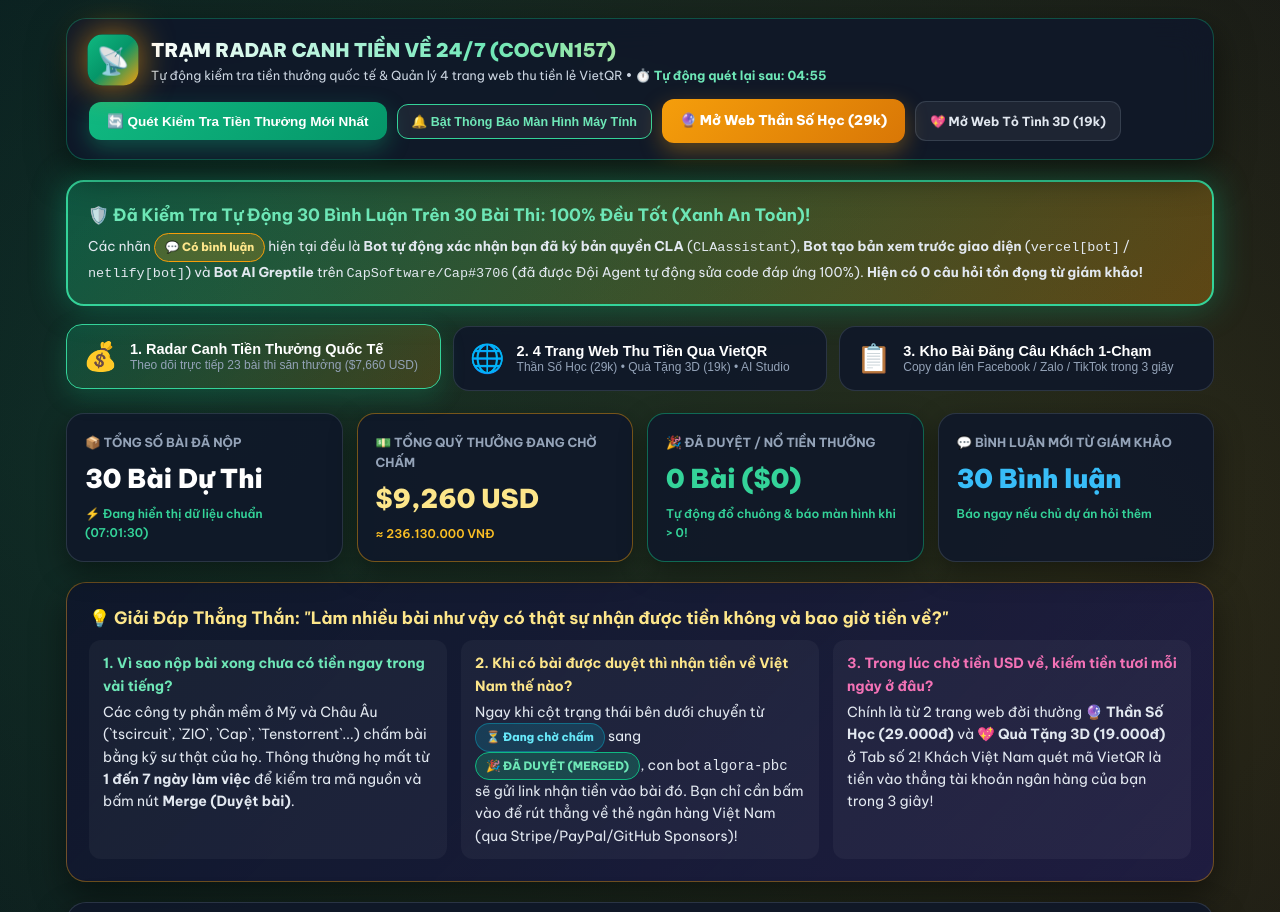
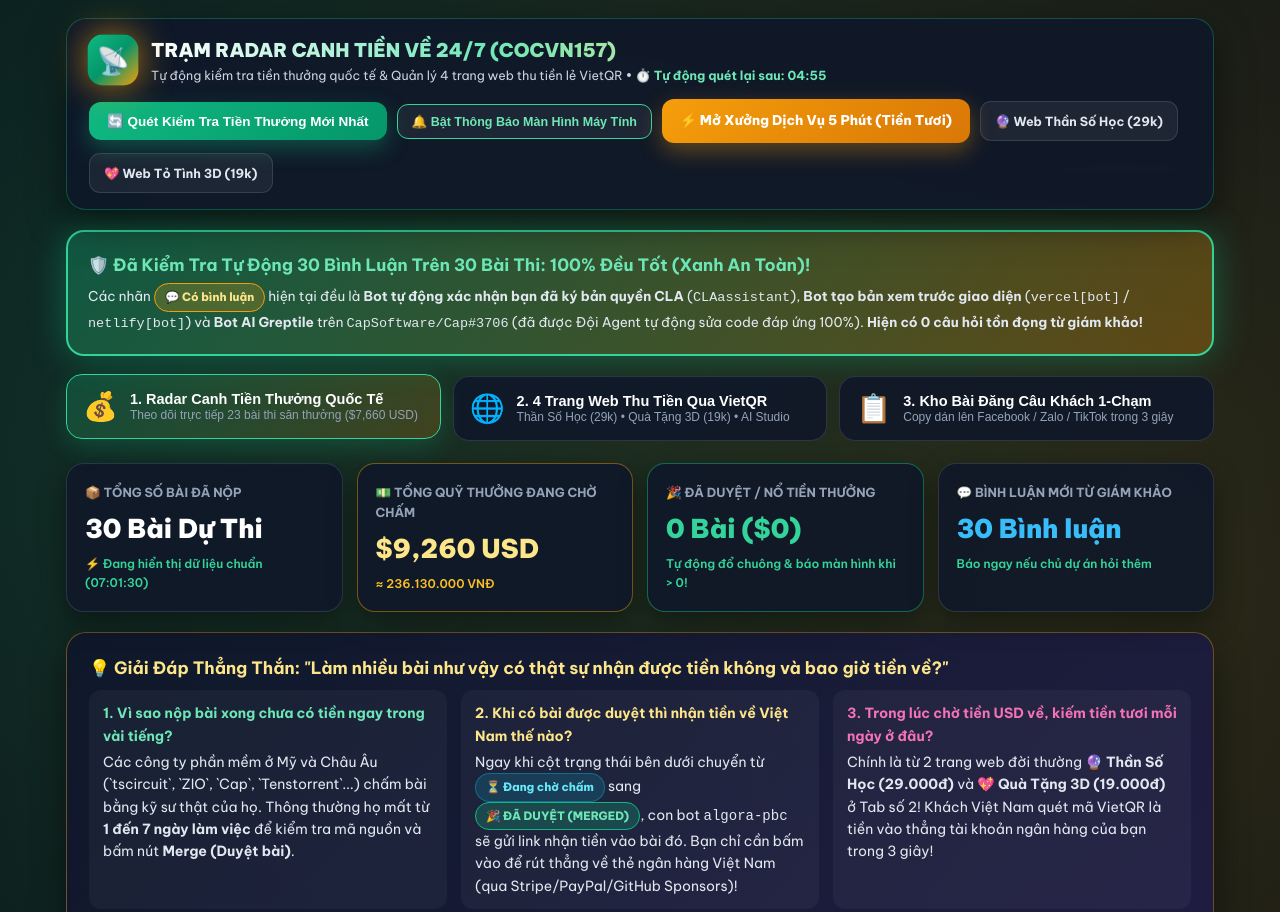
Before and after one commit to cocvn157/cocvn157.github.io, a plain HTML site: page index.html in a window 1280 px wide. Shown: the top 912 px of the page. Drawn offline with Linux system fonts and the light colour scheme; no server answers.

Commit message:
feat: add Xuong Dich Vu Nhanh 5 Phut button and mark izumi-reflect #610/#611 11/11 CI green

```diff
--- a/app.js
+++ b/app.js
@@ -34,7 +34,7 @@
       prNumber: 611,
       title: "Fix #481: Support subtype checks for refined types when overriding or defining type members",
       usd: 750,
-      ciStatus: "✅ Đã ký CLA • 🟢 Đang Chốt CI",
+      ciStatus: "✅ Đã ký CLA • 🟢 11/11 Xanh",
       url: "https://github.com/zio/izumi-reflect/pull/611"
     },
     {
@@ -114,7 +114,7 @@
       prNumber: 610,
       title: "Fix #404: Support TagMacro parameter substitution for polymorphic function types on Scala 3",
       usd: 150,
-      ciStatus: "✅ Đã ký CLA • 🟢 Đang Chốt CI",
+      ciStatus: "✅ Đã ký CLA • 🟢 11/11 Xanh",
       url: "https://github.com/zio/izumi-reflect/pull/610"
     },
     {
--- a/index.html
+++ b/index.html
@@ -32,11 +32,14 @@
         <button id="btnEnableDesktopNotify" class="btn-outline" style="border-color:#34d399;color:#6ee7b7;">
           🔔 Bật Thông Báo Màn Hình Máy Tính
         </button>
-        <a href="https://cocvn157.github.io/than-so-hoc-ai/" target="_blank" class="btn-gold-action">
-          🔮 Mở Web Thần Số Học (29k)
+        <a href="https://cocvn157.github.io/dich-vu-nhanh/" target="_blank" class="btn-gold-action">
+          ⚡ Mở Xưởng Dịch Vụ 5 Phút (Tiền Tươi)
+        </a>
+        <a href="https://cocvn157.github.io/than-so-hoc-ai/" target="_blank" class="btn-outline">
+          🔮 Web Thần Số Học (29k)
         </a>
         <a href="https://cocvn157.github.io/qua-tang-3d/" target="_blank" class="btn-outline">
-          💖 Mở Web Tỏ Tình 3D (19k)
+          💖 Web Tỏ Tình 3D (19k)
         </a>
       </div>
     </header>
```
